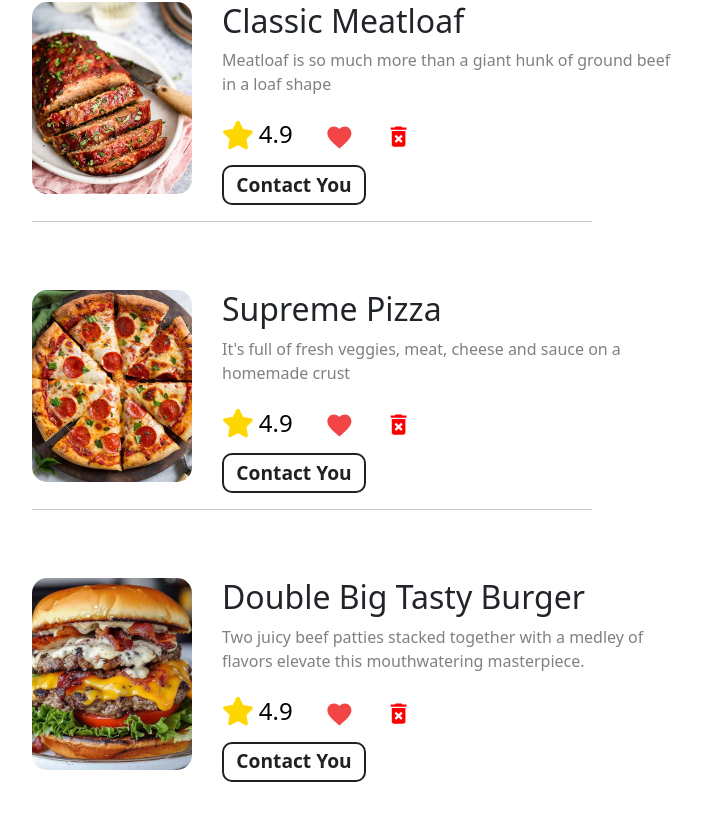
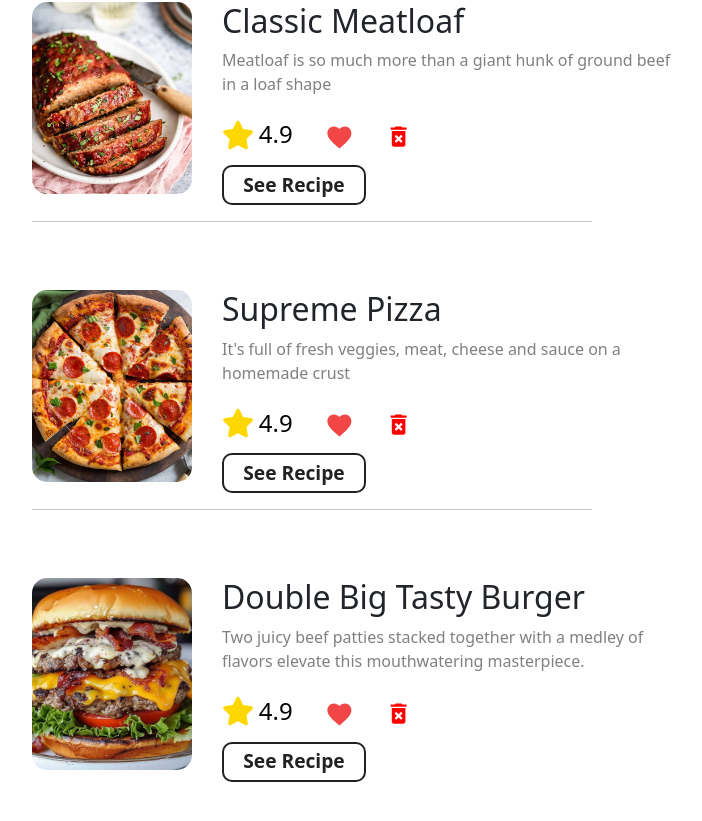
Before and after one commit to MuhammadGalal/depi-final-recipe-app, a React (Create React App) app: page /favorites in a window 1280 px wide. Shown: the part 1127-1948 px from the top of the page, without its empty margins (50-752 px from the left). Built offline with nearby package versions, Linux system fonts and the light colour scheme.

Commit message:
update-fevorites

```diff
--- a/src/components/customNavbar.jsx
+++ b/src/components/customNavbar.jsx
@@ -38,7 +38,7 @@ function CustomNavbar() {
               <Nav.Link as={Link} to="login">
                 <BsFillPersonFill />
               </Nav.Link>
-              <Nav.Link href="#cart">
+              <Nav.Link as={Link} to="favorites">
                 <BsCart />
               </Nav.Link>
             </Nav>
@@ -60,7 +60,7 @@ function CustomNavbar() {
             <Nav.Link as={Link} to="login">
               <BsFillPersonFill /> Login
             </Nav.Link>
-            <Nav.Link href="#cart">
+            <Nav.Link as={Link} to="favorites">
               <BsCart /> Cart
             </Nav.Link>
           </Nav>
--- a/src/pages/FavoritesPage.jsx
+++ b/src/pages/FavoritesPage.jsx
@@ -91,7 +91,7 @@ function FavoritesPage() {
 
                             </div>
                             <button type="button" id="btn-fevo">
-                                Contact You
+                                See Recipe
                             </button>
 
                         </div>
@@ -133,7 +133,7 @@ function FavoritesPage() {
 
                             </div>
                             <button type="button" id="btn-fevo">
-                                Contact You
+                                See Recipe
                             </button>
 
                         </div>
@@ -175,7 +175,7 @@ function FavoritesPage() {
 
                             </div>
                             <button type="button" id="btn-fevo">
-                                Contact You
+                                See Recipe
                             </button>
 
                         </div>
```
